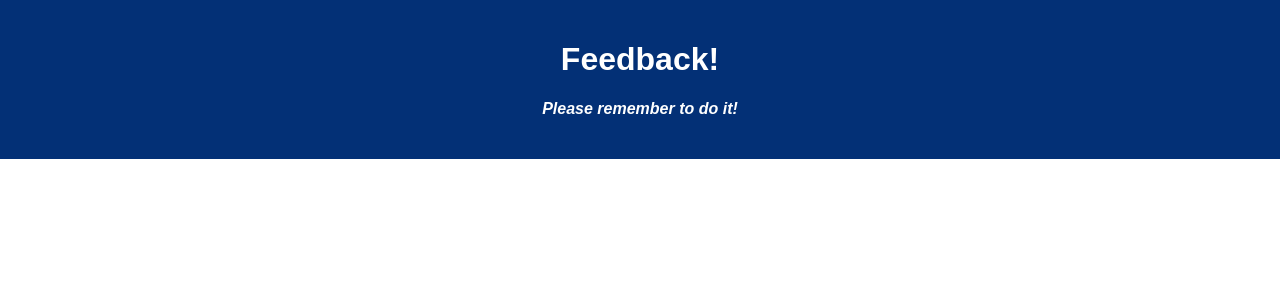
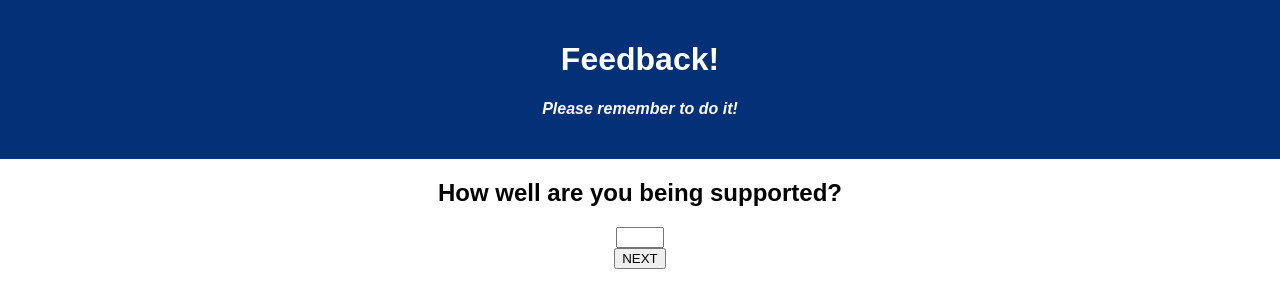
Before and after one commit to mackenzienewkirk/weekend-redux-feedback-loop, a React (Create React App) app: page /#/Support in a window 1280 px wide. Before the commit this address led to /#/comments. Shown: the top 308 px of the page. Built offline with nearby package versions, Linux system fonts and the light colour scheme; no server answers.

Commit message:
Feeling-Comments components working

```diff
--- a/src/components/App/App.jsx
+++ b/src/components/App/App.jsx
@@ -50,15 +50,15 @@ function App() {
         <Route exact path='/Understanding'>
               <Understanding getFeedback={getFeedback}/>
         </Route>
-        {/* <Route exact path='/Support'>
+        <Route exact path='/Support'>
               <Support getFeedback={getFeedback}/>
-          </Route> */}
-        {/* <Route exact path='/comments'>
+          </Route>
+        <Route exact path='/Comments'>
               <Comments getFeedback={getFeedback}/>
-          </Route> */}
-          {/* <Route exact path='/Review'>
+          </Route>
+          <Route exact path='/Review'>
               <Review getFeedback={getFeedback}/>
-          </Route>  */}
+          </Route>
         </Router>
         </div>
   );
--- a/src/components/Feeling/Feeling.jsx
+++ b/src/components/Feeling/Feeling.jsx
@@ -9,7 +9,7 @@ function Feeling() {
 
     const handleSubmit = (event) => {
         event.preventDefault();
-        history.push('/Understand');
+        history.push('/Understanding');
         dispatch({
             type: 'SET_FEELING',
             payload: newFeeling
--- a/src/components/Support/Support.jsx
+++ b/src/components/Support/Support.jsx
@@ -1,49 +1,41 @@
-import {useSelector, useDispatch} from "react-redux";
-import {useState} from 'react';
+import { useDispatch } from "react-redux";
+import { useState } from 'react';
 import {useHistory} from 'react-router-dom';
 
-function Support({getFeedback}) {
+function Support() {
+    const history = useHistory();
+    const dispatch = useDispatch();
+    const [newSupport, setNewSupport] = useState('');
 
-    const dispatch = useDispatch();
-    const history = useHistory();
-    const feedback = useSelector(store => store.currentSurvey);
-    const [support, setSupport] = useState(feedback.support ? feedback.support : '');
+    const handleSubmit = (event) => {
+        event.preventDefault();
+        dispatch({
+            type: 'SET_SUPPORT',
+            payload: newSupport
+        });
+        history.push('/Comments');
+    };
 
-    const handleClick= () => {
+    return(
+        <div>
+            <h2>How well are you being supported?</h2>
+            <form onSubmit={handleSubmit}>
+                <input
+                    min={1}
+                    max={5}
+                    type='number'
+                    required='required'
+                    value={newSupport}
+                    onChange={(event) => {
+                        setNewSupport(event.target.value);
+                    }}
+                    >
+                </input>
+                <br/><button className='next-btns' type='submit'>NEXT</button>
+            </form>
+        </div>
+    )
 
-        dispatch({
-            type: 'ADD_FEEDBACK',
-            payload: {
-                "support": support
-            }
-        })
-
-        history.push('/comments');
-        getFeedback();
-        setSupport('');
-    }
-
-    return (
-        <div className="support">
-            <h3>How well are you being supported?</h3>
-            <input
-                type="number"
-                id="supportInput"
-                min="0"
-                max="10"
-                required
-                value={support}
-                onChange={event => setSupport(event.target.value)}
-            />
-            <button
-                className="next-btn"
-                type="button"
-                onClick={handleClick}
-            >
-                Next
-            </button>
-        </div>
-    );
 }
 
 
```
